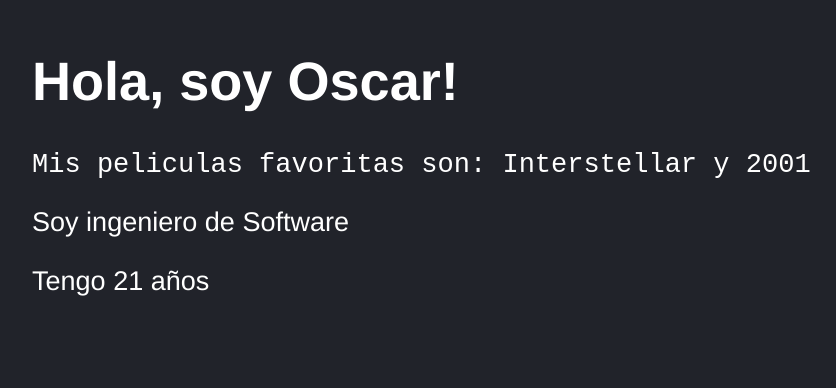
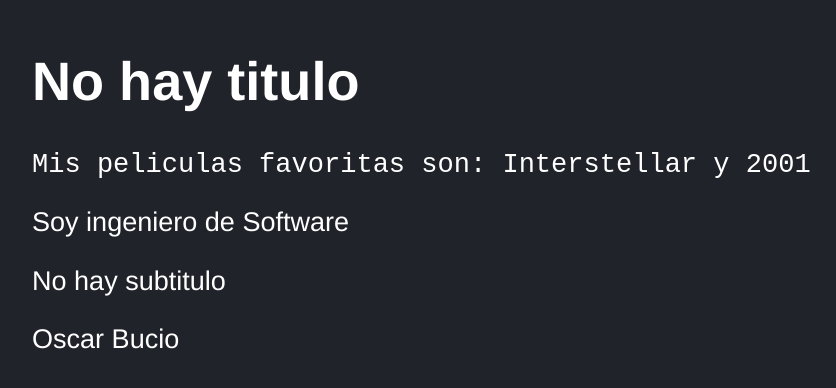
Before and after one commit to Dany0343/ReactUdemy, a React (Vite) app in the folder 03-counter-app-vite/: page / in a window 1280 px wide. Shown: the part 134-522 px from the top of the page, without its empty margins (116-952 px from the left). Built offline with nearby package versions, Linux system fonts and the light colour scheme.

Commit message:
done: defaultProps

```diff
--- a/03-counter-app-vite/src/FirstApp.jsx
+++ b/03-counter-app-vite/src/FirstApp.jsx
@@ -1,19 +1,29 @@
 import PropTypes from 'prop-types' // En Vite se instala manualmente
 
-export const FirstApp = ({ title, subTitle }) => { // Se desestructura de las props y ya se puede trabajar de manera directa.
+export const FirstApp = ({ title, subTitle, name }) => { // Se desestructura de las props y ya se puede trabajar de manera directa.
 
     return (
         <>
             <h1>{ title }</h1>
             <code>Mis peliculas favoritas son: Interstellar y 2001</code>
             <p>Soy ingeniero de Software</p>
-            <p>Tengo {subTitle} años</p>
+            <p>{subTitle} </p>
+            <p>{name}</p>
         </>
     )
 }
 
 FirstApp.propTypes = { // Se importo como PropTypes pero aquí se utiliza como propTypes
-    //title: PropTypes.string // Hasta ahora solo revisa los tipos, pero no si es obligatorio
-    title: PropTypes.string.isRequired, // Ahora si es obligatorio
-    subTitle: PropTypes.number.isRequired,
+    title: PropTypes.string.isRequired, // Es obligatorio
+    subTitle: PropTypes.string,
 }
+
+
+// Hay otra manera de definir los parametros por defecto, los default props entran antes que los propTypes
+FirstApp.defaultProps = { // Se puede definir cualquier cantidad de propiedades por defecto e incluso se pueden poner propiedades que
+    title: 'No hay titulo',
+    subTitle: 'No hay subtitulo', // Aquí si evalua el PropType
+    name: 'Oscar Bucio' // Se puede implementar un defaultprop para una prop aunque no la hayamos desestructurado, se puede ver en las devtools, como se recibe el prop. Despues si se puede desestructurar para usarlo
+}
+
+// Normalmente estos dos van al final
--- a/03-counter-app-vite/src/main.jsx
+++ b/03-counter-app-vite/src/main.jsx
@@ -10,6 +10,6 @@
 
 ReactDOM.createRoot(document.getElementById('root')).render(
     <React.StrictMode>
-        <FirstApp title='Hola, soy Oscar!' subTitle={21}/>
+        <FirstApp />
     </React.StrictMode>
 )
```
